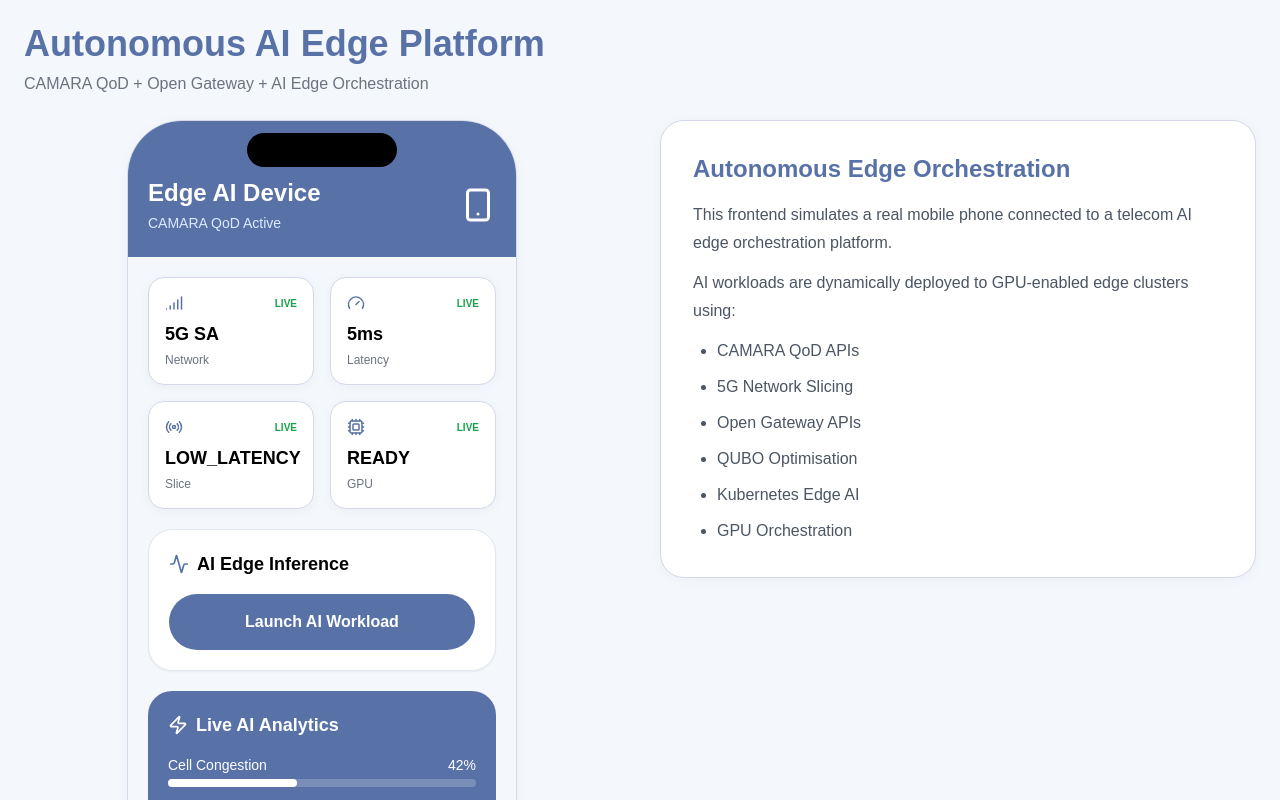
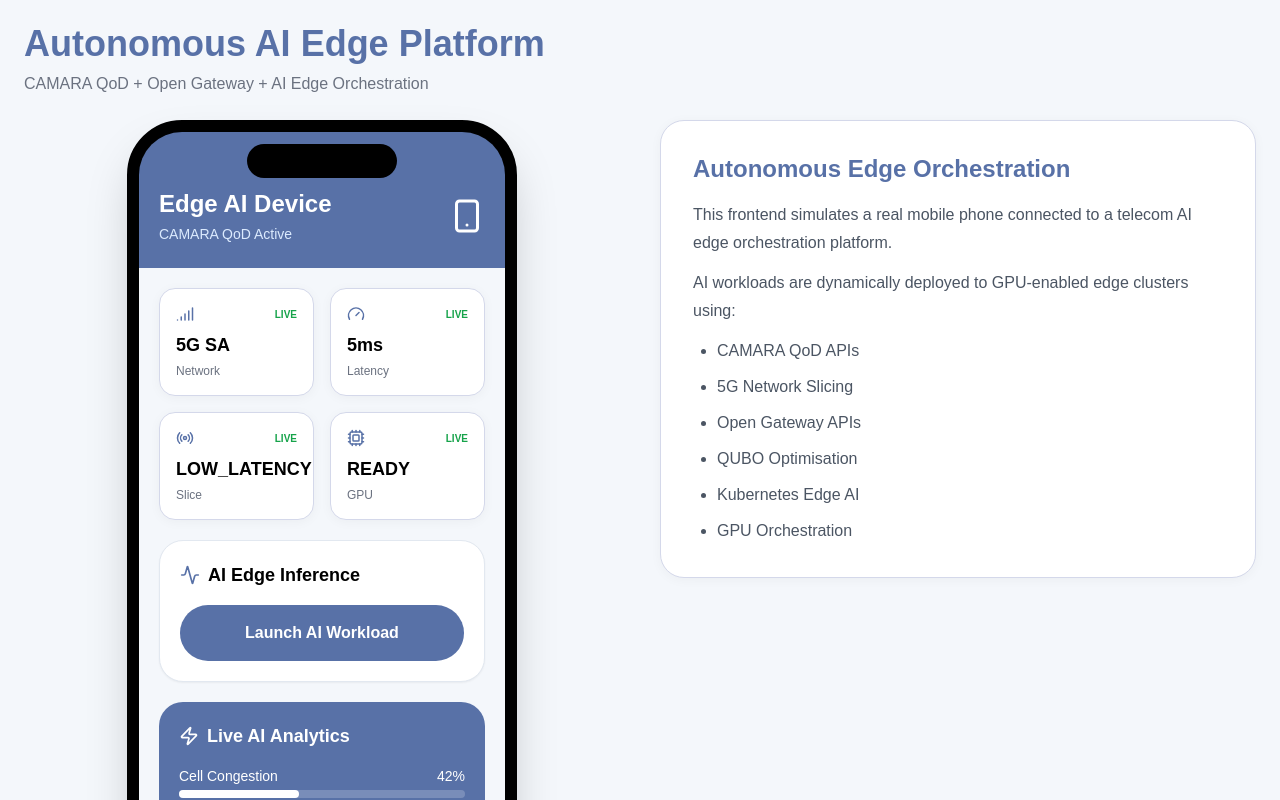
Before and after one commit to vomosev/ega-acg-frontend-component-app, a Next.js app: page /telecom in a window 1280 px wide. Shown: the top 800 px of the page. Built offline with nearby package versions, Linux system fonts and the light colour scheme.

Commit message:
Initial telecom AI edge frontend

```diff
--- a/src/components/TelecomMobileMockup.tsx
+++ b/src/components/TelecomMobileMockup.tsx
@@ -72,17 +72,19 @@ export default function TelecomMobileMockup() {
       {/* PHONE MOCKUP */}
       <div className="flex justify-center">
 
-    <div className="
-    geo-card
+        <div
+        className="
             relative
             w-[390px]
             h-[820px]
             rounded-[55px]
+            border-[12px]
+            border-black
+            bg-black
             overflow-hidden
             shadow-2xl
-    border border-[#D4D8EA]
-    dark:border-[#2E4066]
-    ">
+        "
+        >
 
           {/* Dynamic island */}
           <div className="
```
Also changed, not shown: 1 other file (tests, documents, lock files or other folders). Lines whose indentation alone changed are shown as unchanged.
